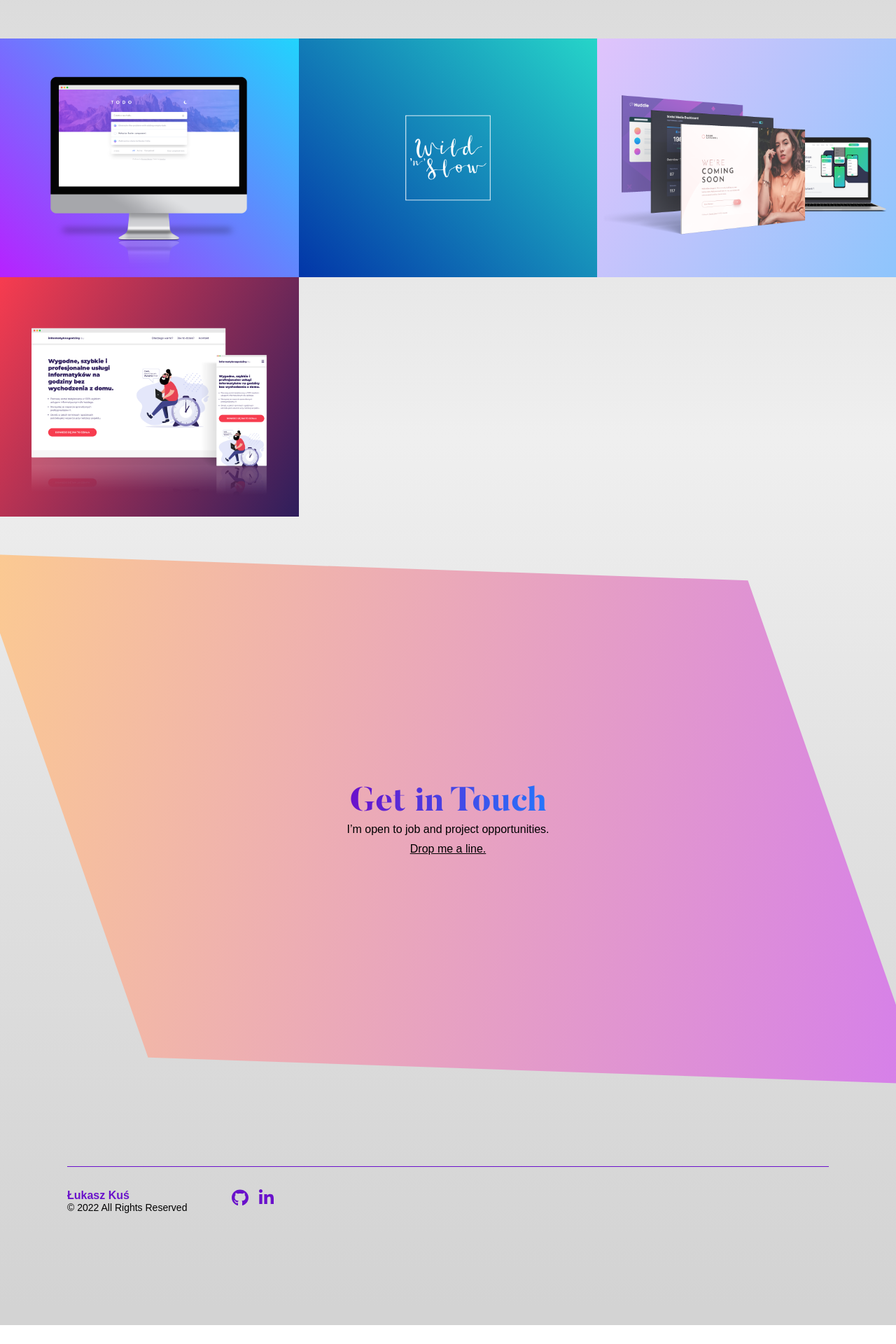
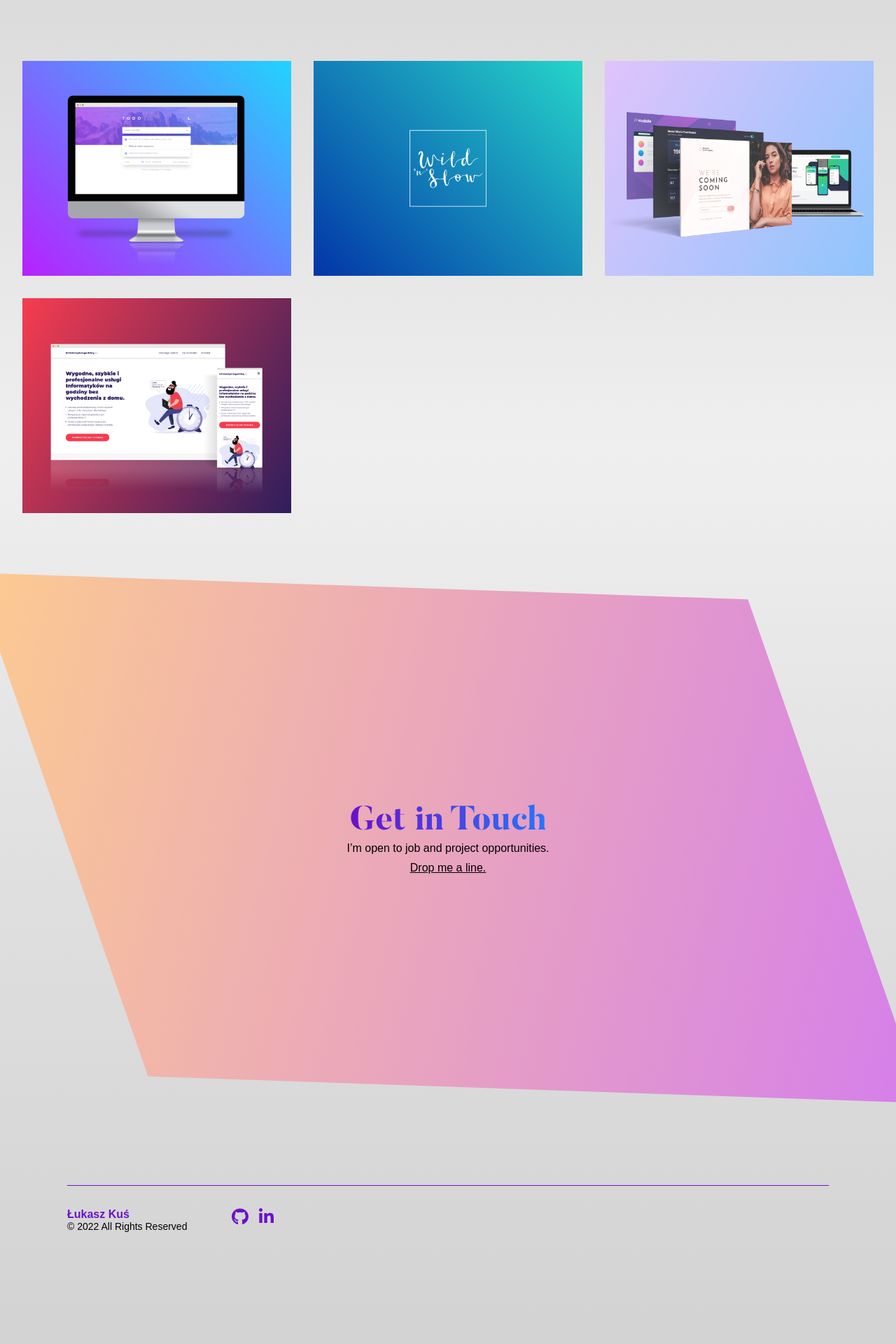
Before and after one commit to lukaszkus/lk-portfolio, a React (Create React App) app: page / in a window 1280 px wide. Shown: the part 745-2665 px from the top of the page at 70% size. Before the commit the page ends 2638 px from the top, so only its background shows below. Built offline with nearby package versions, Linux system fonts and the light colour scheme.

Commit message:
Portfolio, Contact, Footer - separated styles from jsx

```diff
--- /dev/null
+++ b/src/components/Contact/Contact.jsx
@@ -0,0 +1,25 @@
+import { CContainer, CBox, CTitle, CText, CLink } from "./StyledContact";
+
+function Contact() {
+  return (
+    <CContainer>
+      <CBox data-aos="fade-up" data-aos-duration="300">
+        <CTitle data-aos="fade-up" data-aos-duration="600">
+          Get in Touch
+        </CTitle>
+        <CText data-aos="fade-up" data-aos-duration="800">
+          I’m open to job and project opportunities.
+        </CText>
+        <CLink
+          mail="mailto:lukasz.kus84@outlook.com"
+          data-aos="fade-up"
+          data-aos-duration="800"
+        >
+          Drop me a line.
+        </CLink>
+      </CBox>
+    </CContainer>
+  );
+}
+
+export default Contact;
--- a/src/components/Contact.jsx
+++ b/src/components/Contact/StyledContact.js
@@ -1,14 +1,14 @@
 import styled from "styled-components";
 
-import { breakpoint } from "../utils";
+import { breakpoint } from "../../utils";
 
-const CContainer = styled.section`
+export const CContainer = styled.section`
   position: relative;
   overflow: hidden;
   padding: 0 2rem;
 `;
 
-const CBox = styled.div`
+export const CBox = styled.div`
   width: 100%;
   height: 80vh;
   display: flex;
@@ -35,7 +35,7 @@ const CBox = styled.div`
   }
 `;
 
-const CTitle = styled.h2`
+export const CTitle = styled.h2`
   position: relative;
   font-size: 2.5rem;
   background-image: linear-gradient(to right, #6a11cb 0%, #2575fc 100%);
@@ -47,14 +47,14 @@ const CTitle = styled.h2`
   }
 `;
 
-const CText = styled.p`
+export const CText = styled.p`
   text-align: center;
   position: relative;
   font-family: "Poppins", sans-serif;
   padding-bottom: 10px;
 `;
 
-const CLink = styled.a.attrs((props) => ({
+export const CLink = styled.a.attrs((props) => ({
   href: props.mail,
 }))`
   color: #000;
@@ -69,27 +69,3 @@ const CLink = styled.a.attrs((props) => ({
     color: #6a11cb;
   }
 `;
-
-function Contact() {
-  return (
-    <CContainer>
-      <CBox data-aos="fade-up" data-aos-duration="300">
-        <CTitle data-aos="fade-up" data-aos-duration="600">
-          Get in Touch
-        </CTitle>
-        <CText data-aos="fade-up" data-aos-duration="800">
-          I’m open to job and project opportunities.
-        </CText>
-        <CLink
-          mail="mailto:lukasz.kus84@outlook.com"
-          data-aos="fade-up"
-          data-aos-duration="800"
-        >
-          Drop me a line.
-        </CLink>
-      </CBox>
-    </CContainer>
-  );
-}
-
-export default Contact;
--- a/src/components/Footer.jsx
+++ /dev/null
@@ -1,96 +0,0 @@
-import styled from "styled-components";
-
-import { images, breakpoint } from "../utils";
-
-const FContainer = styled.footer`
-  min-height: 40vh;
-  position: relative;
-  width: 100%;
-  padding: 2rem;
-  display: flex;
-
-  @media ${breakpoint.tablet} {
-    padding: 4rem;
-  }
-
-  @media ${breakpoint.desktop} {
-    padding: 6rem;
-  }
-`;
-
-const FBoxContainer = styled.div`
-  width: 100%;
-  border-top: 1px solid #6a11cb;
-  padding: 2rem 0;
-
-  @media ${breakpoint.tablet} {
-    display: flex;
-    gap: 4rem;
-  }
-
-  @media ${breakpoint.desktop} {
-  }
-`;
-
-const FBox = styled.div`
-  font-family: "Poppins", sans-serif;
-  padding-bottom: 2rem;
-`;
-
-const FBoxTitle = styled.p`
-  font-weight: 600;
-  color: #6a11cb;
-`;
-
-const FBoxContent = styled.p`
-  font-size: 0.875rem;
-  font-weight: 300;
-`;
-
-const FLink = styled.a.attrs((props) => ({
-  href: props.path,
-}))`
-  &:first-child {
-    padding-right: 20px;
-
-    @media ${breakpoint.tablet} {
-      padding-right: 15px;
-    }
-  }
-`;
-
-const FIcon = styled.img.attrs((props) => ({
-  src: props.icon,
-}))`
-  height: 1.5rem;
-  transition: 0.3s ease;
-
-  &:hover {
-    transform: scale(1.1);
-  }
-`;
-
-function Footer() {
-  const date = new Date().getFullYear();
-
-  return (
-    <FContainer>
-      <FBoxContainer>
-        <FBox data-aos="fade-down" data-aos-duration="300">
-          <FBoxTitle>Łukasz Kuś</FBoxTitle>
-          <FBoxContent>&copy; {date} All Rights Reserved</FBoxContent>
-        </FBox>
-        <FBox data-aos="fade-down" data-aos-duration="500">
-          <FLink path="https://github.com/lukaszkus">
-            <FIcon icon={images.github} />
-          </FLink>
-          <FLink path="https://www.linkedin.com/in/lukasz-kus/">
-            <FIcon icon={images.linkedin} />
-          </FLink>
-        </FBox>
-      </FBoxContainer>
-    </FContainer>
-  );
-}
-
-export default Footer;
--- /dev/null
+++ b/src/components/Footer/Footer.jsx
@@ -0,0 +1,36 @@
+import { images } from "../../utils";
+
+import {
+  FContainer,
+  FBoxContainer,
+  FBox,
+  FBoxTitle,
+  FBoxContent,
+  FLink,
+  FIcon,
+} from "./StyledFooter";
+
+function Footer() {
+  const date = new Date().getFullYear();
+
+  return (
+    <FContainer>
+      <FBoxContainer>
+        <FBox data-aos="fade-down" data-aos-duration="300">
+          <FBoxTitle>Łukasz Kuś</FBoxTitle>
+          <FBoxContent>&copy; {date} All Rights Reserved</FBoxContent>
+        </FBox>
+        <FBox data-aos="fade-down" data-aos-duration="500">
+          <FLink path="https://github.com/lukaszkus">
+            <FIcon icon={images.github} />
+          </FLink>
+          <FLink path="https://www.linkedin.com/in/lukasz-kus/">
+            <FIcon icon={images.linkedin} />
+          </FLink>
+        </FBox>
+      </FBoxContainer>
+    </FContainer>
+  );
+}
+
+export default Footer;
--- /dev/null
+++ b/src/components/Footer/StyledFooter.js
@@ -0,0 +1,71 @@
+import styled from "styled-components";
+
+import { breakpoint } from "../../utils";
+
+export const FContainer = styled.footer`
+  min-height: 40vh;
+  position: relative;
+  width: 100%;
+  padding: 2rem;
+  display: flex;
+
+  @media ${breakpoint.tablet} {
+    padding: 4rem;
+  }
+
+  @media ${breakpoint.desktop} {
+    padding: 6rem;
+  }
+`;
+
+export const FBoxContainer = styled.div`
+  width: 100%;
+  border-top: 1px solid #6a11cb;
+  padding: 2rem 0;
+
+  @media ${breakpoint.tablet} {
+    display: flex;
+    gap: 4rem;
+  }
+
+  @media ${breakpoint.desktop} {
+  }
+`;
+
+export const FBox = styled.div`
+  font-family: "Poppins", sans-serif;
+  padding-bottom: 2rem;
+`;
+
+export const FBoxTitle = styled.p`
+  font-weight: 600;
+  color: #6a11cb;
+`;
+
+export const FBoxContent = styled.p`
+  font-size: 0.875rem;
+  font-weight: 300;
+`;
+
+export const FLink = styled.a.attrs((props) => ({
+  href: props.path,
+}))`
+  &:first-child {
+    padding-right: 20px;
+
+    @media ${breakpoint.tablet} {
+      padding-right: 15px;
+    }
+  }
+`;
+
+export const FIcon = styled.img.attrs((props) => ({
+  src: props.icon,
+}))`
+  height: 1.5rem;
+  transition: 0.3s ease;
+
+  &:hover {
+    transform: scale(1.1);
+  }
+`;
--- /dev/null
+++ b/src/components/Portfolio/Portfolio.jsx
@@ -0,0 +1,42 @@
+import { NavLink as Link } from "react-router-dom";
+
+import { portfolioItems } from "../../utils";
+
+import {
+  PContainer,
+  PBoxContainer,
+  PBox,
+  PBoxImg,
+  PBoxOverlay,
+  PBoxText,
+  PBoxTitle,
+  PBoxCat,
+} from "./StyledPortfolio";
+
+function Portfolio() {
+  return (
+    <PContainer id="portfolio">
+      {portfolioItems.map((item) => (
+        <PBoxContainer key={item.id} data-aos="fade-up">
+          <Link to={item.path}>
+            <PBox
+              bgColor={item.bgColor}
+              transform={item.transform}
+              height={item.height}
+            >
+              <PBoxImg src={item.cover} alt={item.title}></PBoxImg>
+              <PBoxOverlay overlayColor={item.overlayColor}>
+                <PBoxText>
+                  <PBoxTitle>{item.title}</PBoxTitle>
+                  <PBoxCat>{item.category}</PBoxCat>
+                </PBoxText>
+              </PBoxOverlay>
+            </PBox>
+          </Link>
+        </PBoxContainer>
+      ))}
+    </PContainer>
+  );
+}
+
+export default Portfolio;
--- a/src/components/Portfolio.jsx
+++ b/src/components/Portfolio/StyledPortfolio.js
@@ -1,14 +1,12 @@
-import { NavLink as Link } from "react-router-dom";
 import styled from "styled-components";
+import { breakpoint } from "../../utils";
 
-import { portfolioItems, breakpoint } from "../utils";
-
-const PContainer = styled.section.attrs((props) => ({
+export const PContainer = styled.section.attrs((props) => ({
   id: props.id,
 }))`
   display: grid;
-  // gap: 2rem;
-  // padding: 2rem 2rem;
+  gap: 2rem;
+  padding: 2rem 2rem;
   overflow: hidden;
   margin-bottom: 2rem;
   // background-image: linear-gradient(45deg, #93a5cf 0%, #e4efe9 100%);
@@ -16,7 +14,7 @@ const PContainer = styled.section.attrs((props) => ({
 
   @media ${breakpoint.tablet} {
     grid-template-columns: repeat(2, 1fr);
-    // gap: 2rem;
+    gap: 2rem;
 
     // padding: 3rem;
   }
@@ -27,18 +25,18 @@ const PContainer = styled.section.attrs((props) => ({
   }
 
   @media ${breakpoint.desktopXL} {
-    // gap: 4rem;
+    gap: 4rem;
   }
 `;
 
-const PBoxContainer = styled.div`
+export const PBoxContainer = styled.div`
   &:hover {
     opacity: 0.95;
     z-index: 999;
   }
 `;
 
-const PBox = styled.article`
+export const PBox = styled.article`
   object-fit: cover;
   max-height: 50vh;
   display: grid;
@@ -50,12 +48,12 @@ const PBox = styled.article`
   justify-content: center;
 `;
 
-const PBoxImg = styled.img`
+export const PBoxImg = styled.img`
   width: 100%;
   height: auto;
 `;
 
-const PBoxOverlay = styled.div`
+export const PBoxOverlay = styled.div`
   position: absolute;
   top: 0;
   bottom: 0;
@@ -72,7 +70,7 @@ const PBoxOverlay = styled.div`
   }
 `;
 
-const PBoxText = styled.div`
+export const PBoxText = styled.div`
   color: white;
   position: absolute;
   width: 100%;
@@ -86,38 +84,11 @@ const PBoxText = styled.div`
   font-size: 1.2rem;
 `;
 
-const PBoxTitle = styled.h2`
+export const PBoxTitle = styled.h2`
   padding: 5px;
 `;
 
-const PBoxCat = styled.p`
+export const PBoxCat = styled.p`
   font-family: "Poppins", sans-serif;
   font-size: 1rem;
 `;
-
-function Portfolio() {
-  return (
-    <PContainer id="portfolio">
-      {portfolioItems.map((item) => (
-        <PBoxContainer key={item.id} data-aos="fade-up">
-          <Link to={item.path}>
-            <PBox
-              bgColor={item.bgColor}
-              transform={item.transform}
-              height={item.height}>
-              <PBoxImg src={item.cover} alt={item.title}></PBoxImg>
-              <PBoxOverlay overlayColor={item.overlayColor}>
-                <PBoxText>
-                  <PBoxTitle>{item.title}</PBoxTitle>
-                  <PBoxCat>{item.category}</PBoxCat>
-                </PBoxText>
-              </PBoxOverlay>
-            </PBox>
-          </Link>
-        </PBoxContainer>
-      ))}
-    </PContainer>
-  );
-}
-
-export default Portfolio;
--- a/src/components/index.js
+++ b/src/components/index.js
@@ -1,9 +1,9 @@
-export { default as Contact } from "./Contact";
-export { default as Footer } from "./Footer";
+export { default as Contact } from "./Contact/Contact";
+export { default as Footer } from "./Footer/Footer";
 export { default as Header } from "./Header";
 export { default as Logo } from "./Logo";
 export { default as Menu } from "./Menu";
 export { default as MenuBtn } from "./MenuBtn";
-export { default as Portfolio } from "./Portfolio";
+export { default as Portfolio } from "./Portfolio/Portfolio";
 export { default as ScrollBtn } from "./ScrollBtn";
 export { default as Topbar } from "./Topbar";
```
